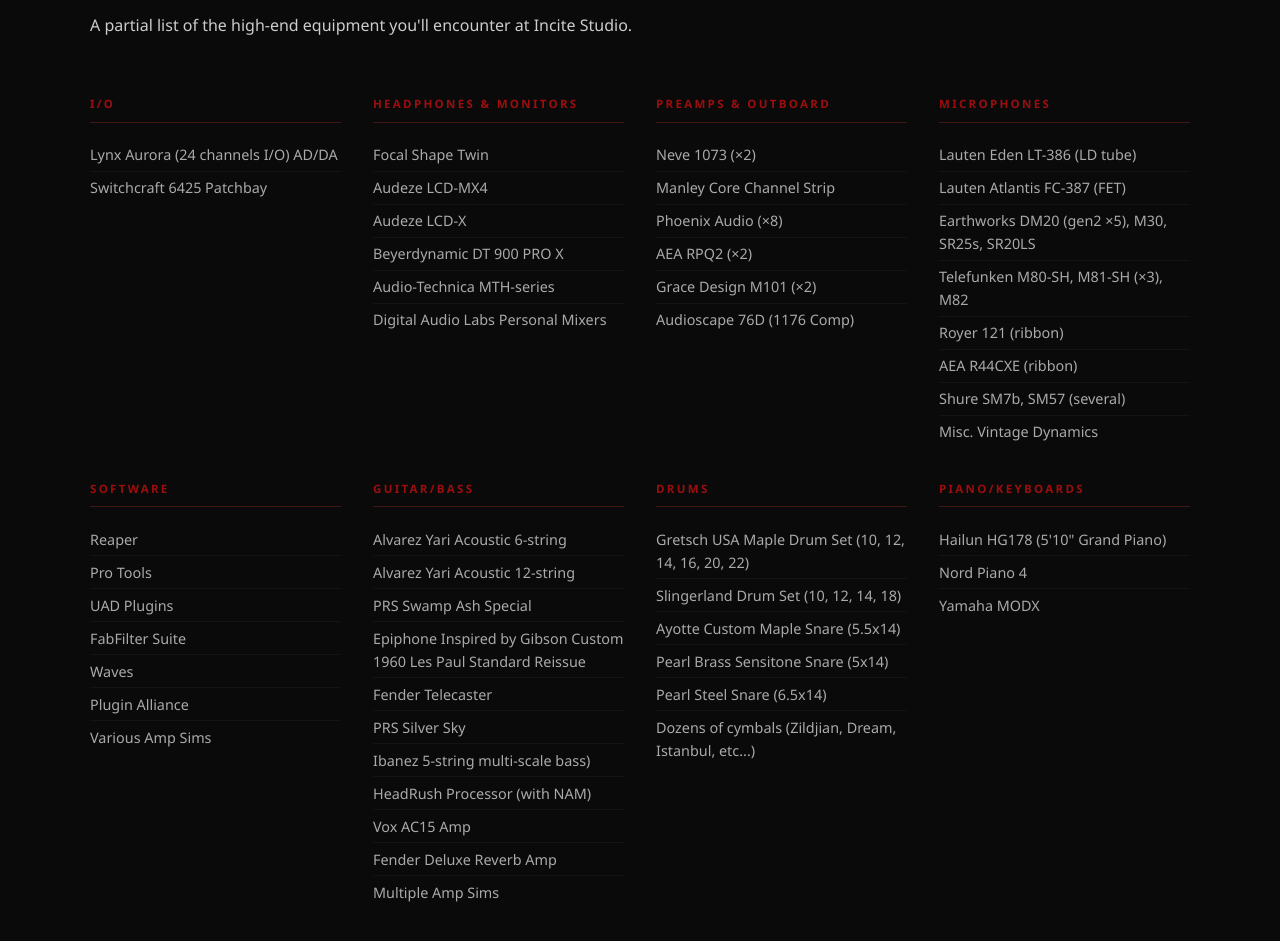
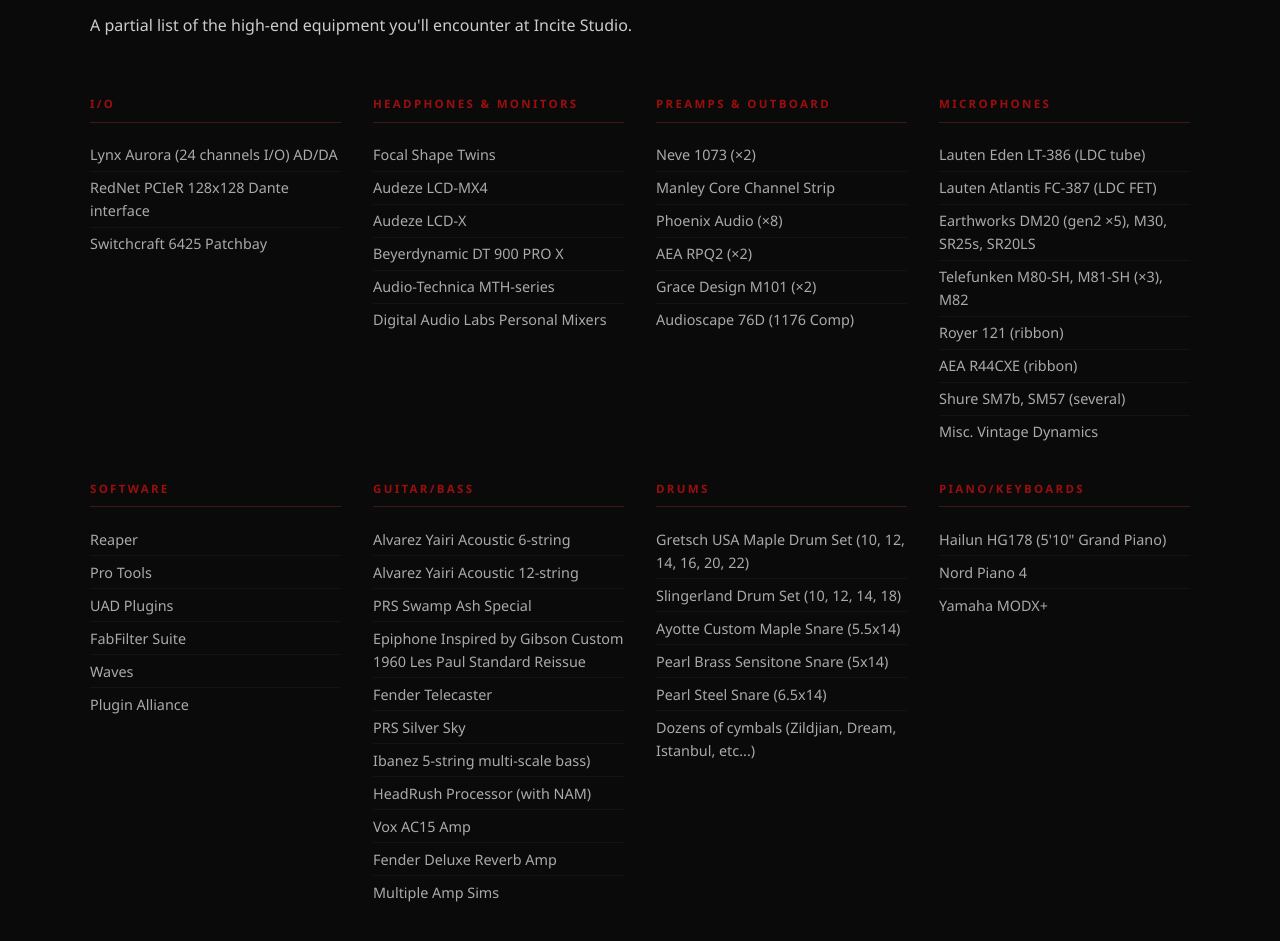
Before and after one commit to natedouds/incite-studio, a plain HTML site: page index.html in a window 1280 px wide. Shown: the part 3180-4121 px from the top of the page. Drawn offline with Linux system fonts and the light colour scheme.

Commit message:
Minor tweaks to gear

```diff
--- a/index.html
+++ b/index.html
@@ -275,13 +275,15 @@
     <div class="gear-cols">
       <div class="gear-group">
         <h3>I/O</h3>
-        <ul>          <li>Lynx Aurora (24 channels I/O) AD/DA</li>
+        <ul>
+          <li>Lynx Aurora (24 channels I/O) AD/DA</li>
+          <li>RedNet PCIeR 128x128 Dante interface</li>
           <li>Switchcraft 6425 Patchbay</li></ul>
       </div>
       <div class="gear-group">
         <h3>Headphones &amp; Monitors</h3>
         <ul>
-          <li>Focal Shape Twin</li>
+          <li>Focal Shape Twins</li>
           <li>Audeze LCD-MX4</li>
           <li>Audeze LCD-X</li>
           <li>Beyerdynamic DT 900 PRO X</li>
@@ -303,8 +305,8 @@
       <div class="gear-group">
         <h3>Microphones</h3>
         <ul>
-          <li>Lauten Eden LT-386 (LD tube)</li>
-          <li>Lauten Atlantis FC-387 (FET)</li>
+          <li>Lauten Eden LT-386 (LDC tube)</li>
+          <li>Lauten Atlantis FC-387 (LDC FET)</li>
           <li>Earthworks DM20 (gen2 ×5), M30, SR25s, SR20LS</li>
           <li>Telefunken M80-SH, M81-SH (×3), M82</li>
           <li>Royer 121 (ribbon)</li>
@@ -322,14 +324,13 @@
           <li>FabFilter Suite</li>
           <li>Waves</li>
           <li>Plugin Alliance</li>
-          <li>Various Amp Sims</li>
         </ul>
       </div>
       <div class="gear-group">
         <h3>Guitar/Bass</h3>
         <ul>
-          <li>Alvarez Yari Acoustic 6-string</li>
-          <li>Alvarez Yari Acoustic 12-string</li>
+          <li>Alvarez Yairi Acoustic 6-string</li>
+          <li>Alvarez Yairi Acoustic 12-string</li>
           <li>PRS Swamp Ash Special</li>
           <li>Epiphone Inspired by Gibson Custom 1960 Les Paul Standard Reissue</li>
           <li>Fender Telecaster</li>
@@ -357,7 +358,7 @@
         <ul>
           <li>Hailun HG178 (5'10" Grand Piano)</li>
           <li>Nord Piano 4</li>
-          <li>Yamaha MODX</li>
+          <li>Yamaha MODX+</li>
         </ul>
       </div>
     </div>
```
